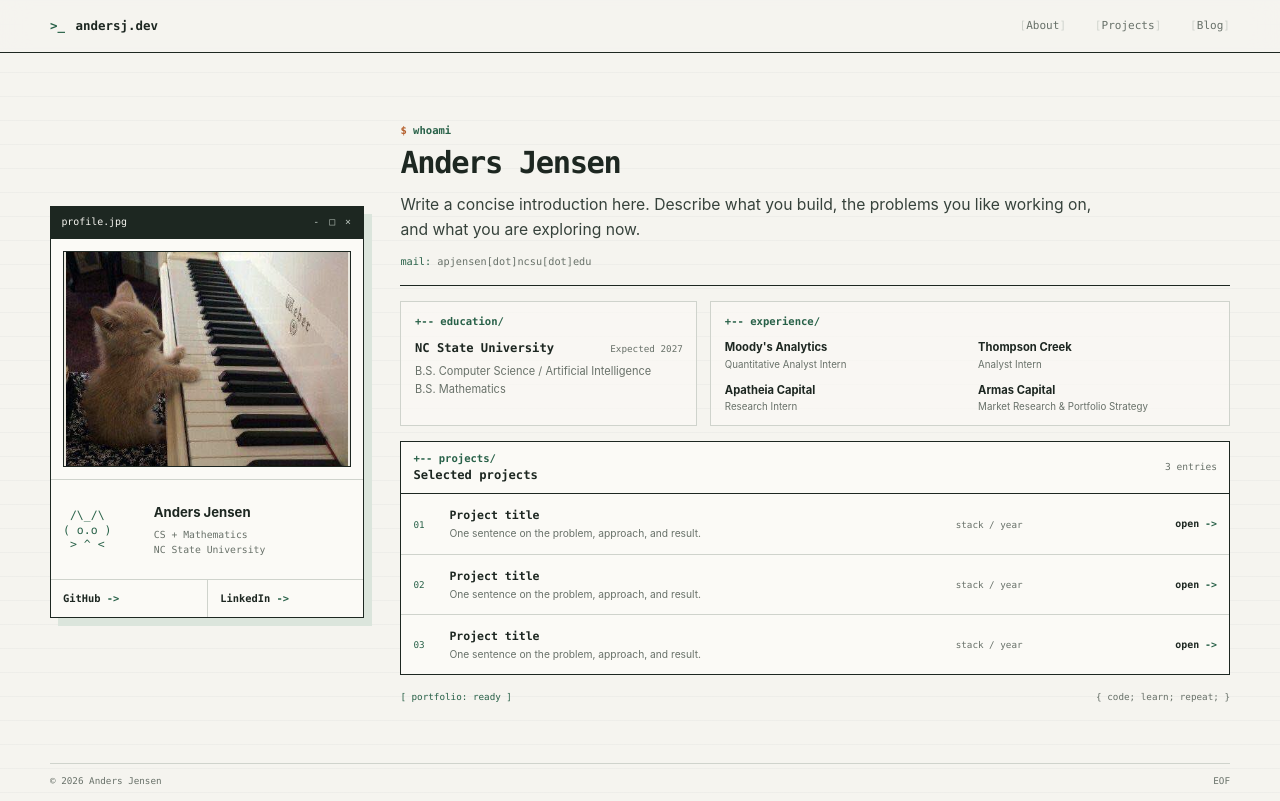
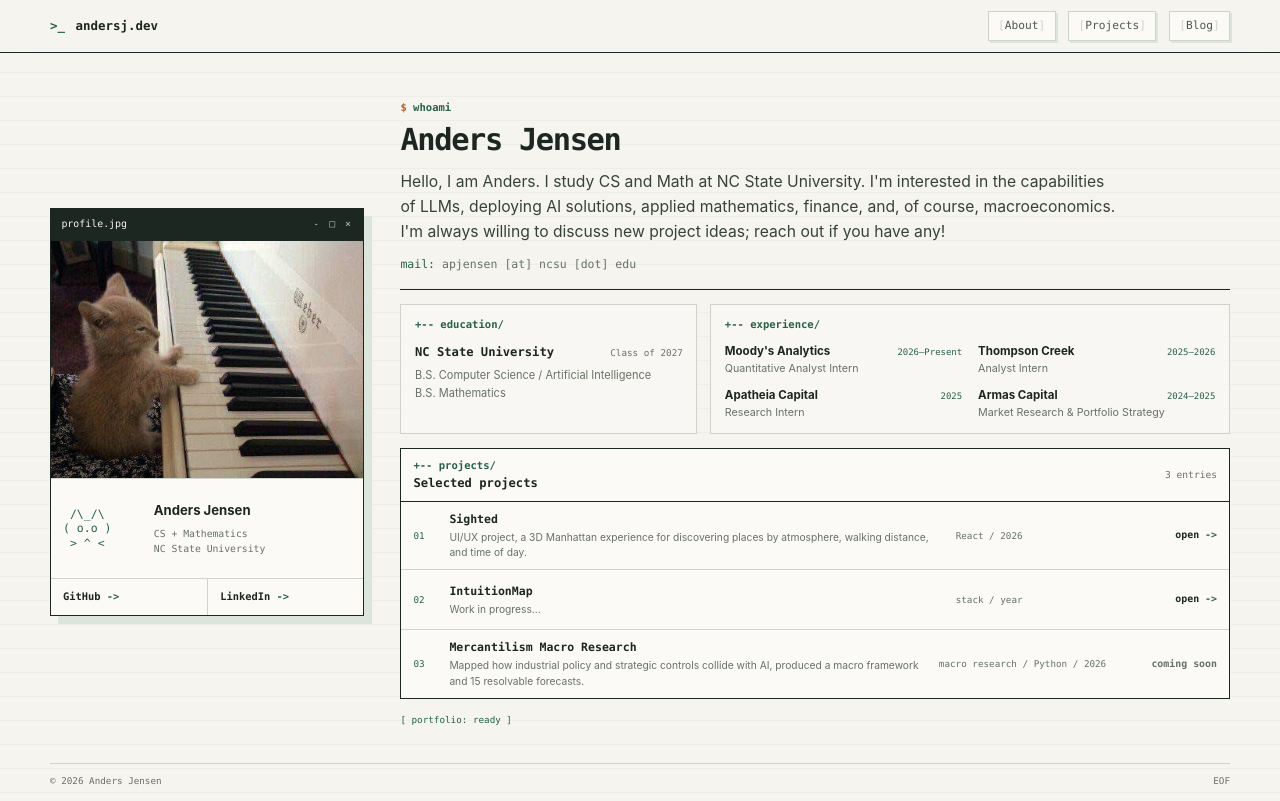
Before and after one commit to andersj05/Portfolio, a website: page index.html in a window 1280 px wide. Drawn offline with Linux system fonts and the light colour scheme.

Commit message:
fix: refine portfolio details and framing

```diff
--- a/index.html
+++ b/index.html
@@ -21,6 +21,7 @@
     <title>Anders Jensen</title>
     <link rel="stylesheet" href="styles.css" />
   </head>
+
   <body class="home-page">
     <a class="skip-link" href="#content">Skip to content</a>
 
@@ -62,7 +63,7 @@
               src="github_profile.JPG"
               alt="A small orange cat sitting at a piano"
               width="400"
-              height="300"
+              height="304"
             />
           </figure>
           <div class="profile-caption">
@@ -97,15 +98,17 @@
             <p class="command-line"><span aria-hidden="true">$</span> whoami</p>
             <h1 id="page-title">Anders Jensen</h1>
 
-            <!-- EDIT THIS BLOCK: Replace the paragraph below with your own description. -->
             <p class="intro-description">
-              Write a concise introduction here. Describe what you build, the
-              problems you like working on, and what you are exploring now.
+              Hello, I am Anders. I study CS and Math at NC State University.
+              I&apos;m interested in the capabilities of LLMs, deploying AI
+              solutions, applied mathematics, finance, and, of course,
+              macroeconomics. I&apos;m always willing to discuss new project
+              ideas; reach out if you have any!
             </p>
 
             <p class="contact-line">
               <span aria-hidden="true">mail:</span>
-              apjensen[dot]ncsu[dot]edu
+              apjensen [at] ncsu [dot] edu
             </p>
           </section>
 
@@ -114,7 +117,7 @@
               <p class="section-path" aria-hidden="true">+-- education/</p>
               <div class="section-title-row">
                 <h2 id="education-title">NC State University</h2>
-                <span>Expected 2027</span>
+                <span>Class of 2027</span>
               </div>
               <p>B.S. Computer Science / Artificial Intelligence</p>
               <p>B.S. Mathematics</p>
@@ -127,20 +130,36 @@
               </h2>
               <div class="experience-grid">
                 <div>
-                  <strong>Moody&apos;s Analytics</strong>
-                  <span>Quantitative Analyst Intern</span>
+                  <div class="experience-heading">
+                    <strong>Moody&apos;s Analytics</strong>
+                    <span class="experience-date">2026&ndash;Present</span>
+                  </div>
+                  <span class="experience-role"
+                    >Quantitative Analyst Intern</span
+                  >
                 </div>
                 <div>
-                  <strong>Thompson Creek</strong>
-                  <span>Analyst Intern</span>
+                  <div class="experience-heading">
+                    <strong>Thompson Creek</strong>
+                    <span class="experience-date">2025&ndash;2026</span>
+                  </div>
+                  <span class="experience-role">Analyst Intern</span>
                 </div>
                 <div>
-                  <strong>Apatheia Capital</strong>
-                  <span>Research Intern</span>
+                  <div class="experience-heading">
+                    <strong>Apatheia Capital</strong>
+                    <span class="experience-date">2025</span>
+                  </div>
+                  <span class="experience-role">Research Intern</span>
                 </div>
                 <div>
-                  <strong>Armas Capital</strong>
-                  <span>Market Research &amp; Portfolio Strategy</span>
+                  <div class="experience-heading">
+                    <strong>Armas Capital</strong>
+                    <span class="experience-date">2024&ndash;2025</span>
+                  </div>
+                  <span class="experience-role"
+                    >Market Research &amp; Portfolio Strategy</span
+                  >
                 </div>
               </div>
             </section>
@@ -159,22 +178,30 @@
               <span>3 entries</span>
             </div>
 
-            <!-- EDIT THESE ROWS: Replace titles, descriptions, tags, and href values. -->
             <div class="project-list">
               <article class="project-row">
                 <span class="project-index">01</span>
                 <div>
-                  <h3>Project title</h3>
-                  <p>One sentence on the problem, approach, and result.</p>
+                  <h3>Sighted</h3>
+                  <p>
+                    UI/UX project, a 3D Manhattan experience for discovering
+                    places by atmosphere, walking distance, and time of day.
+                  </p>
                 </div>
-                <span class="project-stack">stack / year</span>
-                <a href="#">open <span aria-hidden="true">-&gt;</span></a>
+                <span class="project-stack">React / 2026</span>
+                <a
+                  href="https://github.com/AndersJensen5004/Sighted"
+                  target="_blank"
+                  rel="noopener noreferrer"
+                >
+                  open <span aria-hidden="true">-&gt;</span>
+                </a>
               </article>
               <article class="project-row">
                 <span class="project-index">02</span>
                 <div>
-                  <h3>Project title</h3>
-                  <p>One sentence on the problem, approach, and result.</p>
+                  <h3>IntuitionMap</h3>
+                  <p>Work in progress...</p>
                 </div>
                 <span class="project-stack">stack / year</span>
                 <a href="#">open <span aria-hidden="true">-&gt;</span></a>
@@ -182,18 +209,23 @@
               <article class="project-row">
                 <span class="project-index">03</span>
                 <div>
-                  <h3>Project title</h3>
-                  <p>One sentence on the problem, approach, and result.</p>
+                  <h3>Mercantilism Macro Research</h3>
+                  <p>
+                    Mapped how industrial policy and strategic controls collide
+                    with AI, produced a macro framework and 15 resolvable
+                    forecasts.
+                  </p>
                 </div>
-                <span class="project-stack">stack / year</span>
-                <a href="#">open <span aria-hidden="true">-&gt;</span></a>
+                <span class="project-stack"
+                  >macro research / Python / 2026</span
+                >
+                <span class="project-link-disabled">coming soon</span>
               </article>
             </div>
           </section>
 
           <div class="console-signoff" aria-hidden="true">
             <span>[ portfolio: ready ]</span>
-            <span>{ code; learn; repeat; }</span>
           </div>
         </div>
       </section>
--- a/styles.css
+++ b/styles.css
@@ -133,14 +133,23 @@ img {
 .site-nav {
   display: flex;
   align-items: center;
-  gap: clamp(0.9rem, 3vw, 1.8rem);
+  gap: clamp(0.45rem, 1.5vw, 0.8rem);
   font-family: var(--mono);
-  font-size: 0.69rem;
+  font-size: 0.7rem;
 }
 
 .site-nav a {
-  padding: 0.25rem 0;
-  color: var(--muted);
+  padding: 0.34rem 0.58rem;
+  border: 1px solid var(--line);
+  background: var(--panel);
+  color: #4d5850;
+  box-shadow: 2px 2px 0 var(--terminal-soft);
+  transition:
+    color 140ms ease,
+    border-color 140ms ease,
+    background 140ms ease,
+    box-shadow 140ms ease,
+    transform 140ms ease;
 }
 
 .site-nav a span {
@@ -148,7 +157,11 @@ img {
 }
 
 .site-nav :where(a:hover, a[aria-current='page']) {
+  border-color: var(--terminal);
   color: var(--terminal);
+  background: #eef3ed;
+  box-shadow: 2px 2px 0 #bfd0c1;
+  transform: translate(-1px, -1px);
 }
 
 .site-nav :where(a:hover, a[aria-current='page']) span {
@@ -194,17 +207,14 @@ img {
 
 .portrait-frame {
   margin: 0;
-  padding: 0.75rem;
   border-bottom: 1px solid var(--line);
+  background: var(--ink);
 }
 
 .portrait-frame img {
   width: 100%;
   height: auto;
-  aspect-ratio: 4 / 3;
-  border: 1px solid var(--ink);
-  object-fit: contain;
-  background: #e7e4da;
+  border: 0;
   filter: saturate(0.84) contrast(1.02);
 }
 
@@ -322,7 +332,7 @@ h1 {
   margin-bottom: 0;
   color: var(--muted);
   font-family: var(--mono);
-  font-size: 0.64rem;
+  font-size: 0.72rem;
 }
 
 .contact-line span {
@@ -381,19 +391,33 @@ h1 {
 }
 
 .experience-grid strong,
-.experience-grid span {
+.experience-role {
   display: block;
+}
+
+.experience-heading {
+  display: flex;
+  align-items: baseline;
+  justify-content: space-between;
+  gap: 0.65rem;
 }
 
 .experience-grid strong {
   margin-bottom: 0.1rem;
-  font-size: 0.7rem;
+  font-size: 0.72rem;
 }
 
-.experience-grid span {
+.experience-role {
   color: var(--muted);
-  font-size: 0.61rem;
+  font-size: 0.67rem;
   line-height: 1.35;
+}
+
+.experience-date {
+  flex: 0 0 auto;
+  color: var(--terminal);
+  font-family: var(--mono);
+  font-size: 0.56rem;
 }
 
 .projects-console {
@@ -462,10 +486,15 @@ h1 {
   font-size: 0.64rem;
 }
 
-.project-row a {
+.project-row a,
+.project-link-disabled {
   font-family: var(--mono);
   font-size: 0.62rem;
   font-weight: 700;
+}
+
+.project-link-disabled {
+  color: var(--muted);
 }
 
 .project-row a span {
@@ -758,8 +787,12 @@ h1 {
   }
 
   .site-nav {
-    gap: 0.65rem;
-    font-size: 0.59rem;
+    gap: 0.35rem;
+    font-size: 0.6rem;
+  }
+
+  .site-nav a {
+    padding: 0.3rem 0.4rem;
   }
 
   .home-shell {
```
Also changed, not shown: blog.html (+1 -7 lines), tests/e2e/site.spec.js (+10 -2 lines).
